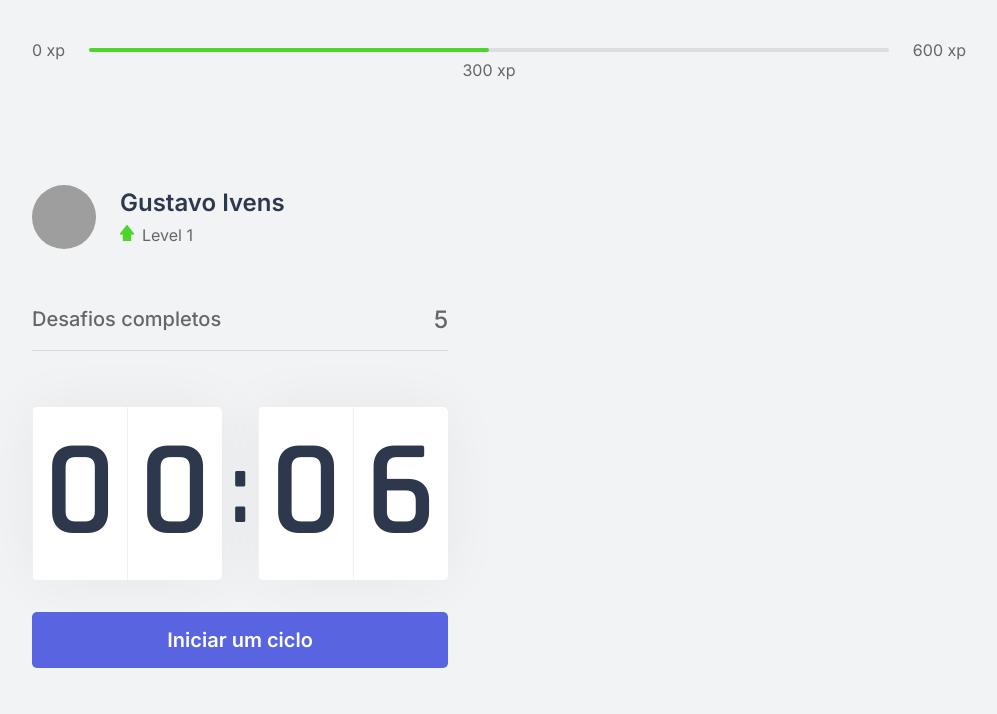
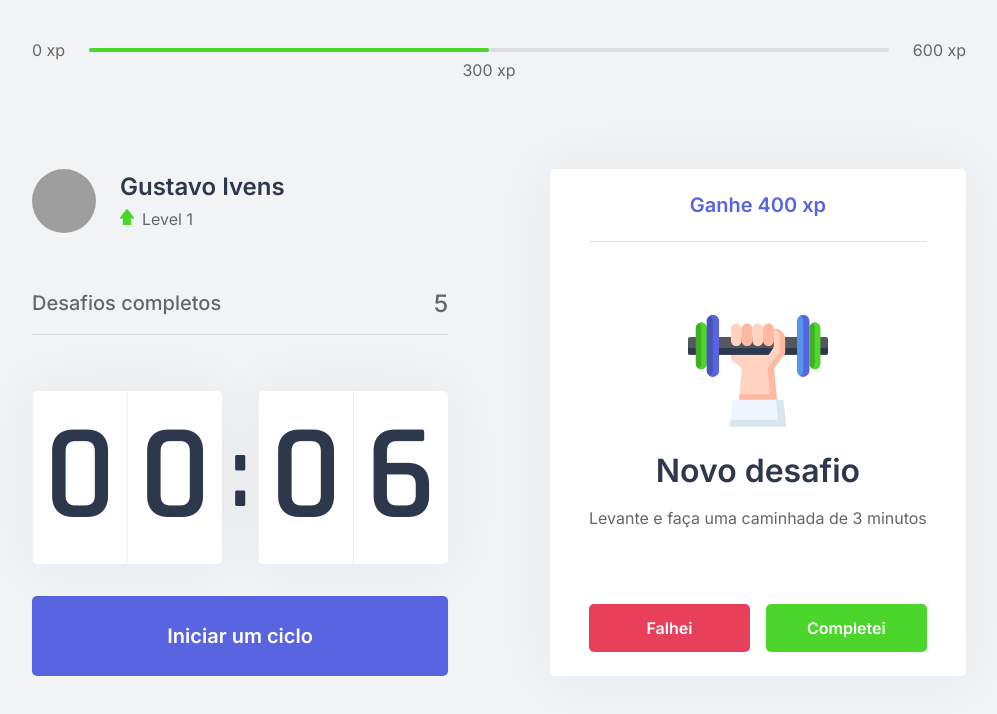
Before and after one commit to ivensgustavo/moveit-nlw4, a Next.js app in the folder moveit-next/: page / in a window 1280 px wide. Shown: the top 714 px of the page, without its empty margins (141-1138 px from the left). Built offline with nearby package versions, Linux system fonts and the light colour scheme; grey boxes are pictures that could not be loaded.

Commit message:
Add challenge box component

```diff
--- /dev/null
+++ b/moveit-next/src/components/ChallengeBox.tsx
@@ -0,0 +1,44 @@
+import styles from '../styles/components/ChallengeBox.module.css';
+
+export function ChallengeBox() {
+
+  const hasActiveChallenges = true;
+
+  return (
+    <div className={styles.challengeBoxContainer}>
+      { hasActiveChallenges ? (
+        <div className={styles.challengeActive}>
+          <header>Ganhe 400 xp</header>
+
+          <main>
+            <img src="icons/body.svg" alt="Challenge Icon" />
+            <strong>Novo desafio</strong>
+            <p>Levante e faça uma caminhada de 3 minutos</p>
+          </main>
+
+          <footer>
+            <button
+              type="button"
+              className={styles.challengeFailedButton}>
+              Falhei
+            </button>
+            <button
+              type="button"
+              className={styles.challengeSucceededButton}>
+              Completei
+            </button>
+          </footer>
+        </div>
+      ) : (
+          <div className={styles.challengeNotActive}>
+            <strong>Finalize um ciclo para receber um desafio.</strong>
+            <p>
+              <img src="icons/level-up.svg" alt="Level Up" />
+                    Avance de level completando desafios.
+                </p>
+          </div>
+        )
+      }
+    </div>
+  )
+}
--- a/moveit-next/src/pages/index.tsx
+++ b/moveit-next/src/pages/index.tsx
@@ -1,3 +1,4 @@
+import { ChallengeBox } from '../components/ChallengeBox';
 import { CompletedChallenges } from '../components/CompletedChallenges';
 import { Countdown } from '../components/Countdown';
 import { ExperienceBar } from '../components/ExperienceBar';
@@ -24,7 +25,7 @@
         </div>
 
         <div>
-
+          <ChallengeBox />
         </div>
       </section>
     </div>
--- /dev/null
+++ b/moveit-next/src/styles/components/ChallengeBox.module.css
@@ -0,0 +1,108 @@
+.challengeBoxContainer {
+    height: 100%;
+
+    background: var(--white);
+    border-radius: 5px;
+    box-shadow: 0 0 60px rgba(0, 0, 0, 0.05);
+    padding: 1.5rem 2rem;
+
+    display: flex;
+    flex-direction: column;
+    align-items: center;
+    justify-content: center;
+
+    text-align: center;
+}
+
+.challengeNotActive {
+    display: flex;
+    flex-direction: column;
+    align-items: center;
+}
+
+.challengeNotActive strong {
+    font-size: 1.5rem;
+    font-weight: 500;
+    line-height: 1.4;
+}
+
+.challengeNotActive p {
+    display: flex;
+    flex-direction: row;
+    align-items: center;
+    line-height: 1.4;
+    max-width: 70%;
+    margin-top: 3rem;
+}
+
+.challengeActive {
+  height: 100%;
+
+  display: flex;
+  flex-direction: column;
+}
+
+.challengeActive header {
+  color: var(--blue);
+  font-weight: 600;
+  font-size: 1.25rem;
+  padding: 0 2rem 1.5rem;
+  border-bottom: 1px solid var(--gray-line);
+}
+
+.challengeActive main {
+  flex: 1;
+  /*As 4 propriedades seguintes são geralmente usadas quanto é pra alinhar tudo ao centro,
+  vertical+horizontal*/
+  display: flex;
+  flex-direction: column;
+  align-items: center;
+  justify-content: center;
+}
+
+.challengeActive main strong {
+  font-size: 2rem;
+  font-weight: 600;
+  color: var(--title);
+  margin: 1.5rem 0 1rem;
+}
+
+.challengeActive main p {
+  line-height: 1.5;
+}
+
+.challengeActive footer {
+  display: grid;
+  grid-template-columns: 1fr 1fr;
+  gap: 1rem;
+}
+
+.challengeActive footer button {
+  height: 3rem;
+
+  display: flex;
+  align-items: center;
+  justify-content: center;
+
+  border: 0;
+  border-radius: 5px;
+
+  color: var(--white);
+
+  font-size: 1rem;
+  font-weight: 600;
+
+  transition: filter 0.2s;
+}
+
+.challengeActive footer button.challengeFailedButton {
+  background: var(--red);
+}
+
+.challengeActive footer button.challengeSucceededButton {
+  background: var(--green);
+}
+
+.challengeActive footer button:hover {
+  filter: brightness(0.9);
+}
--- a/moveit-next/src/styles/components/Countdown.module.css
+++ b/moveit-next/src/styles/components/Countdown.module.css
@@ -39,7 +39,7 @@
 
 .countdownStartButtom{
     width: 100%;
-    height: 3.5rem;
+    height: 5rem;
 
     margin-top: 2rem;
     align-items: center;
--- a/moveit-next/src/styles/components/Profile.module.css
+++ b/moveit-next/src/styles/components/Profile.module.css
@@ -1,5 +1,4 @@
 .profileContainer {
-    margin-top:2rem;
     display: flex;
     align-items: center;
 }
--- a/moveit-next/src/styles/pages/Home.module.css
+++ b/moveit-next/src/styles/pages/Home.module.css
@@ -11,6 +11,7 @@
 
 .container section {
     flex: 1;
+    padding-top: 1.5rem;
 
     display: grid;/*Pra fazer ficar em colunas*/
     grid-template-columns: 1fr 1fr; /*Duas colunas com o mesmo tamanho*/
```
